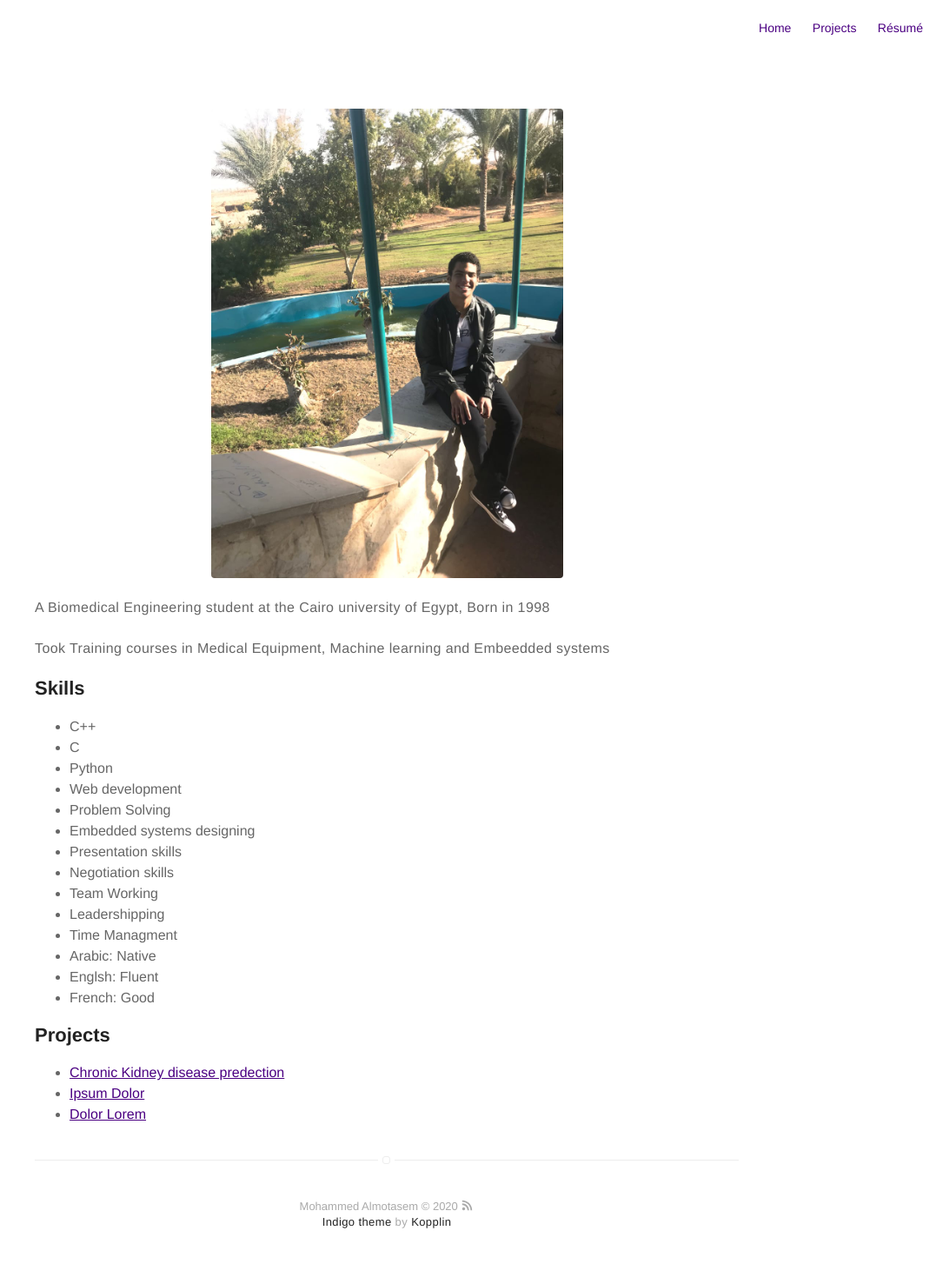
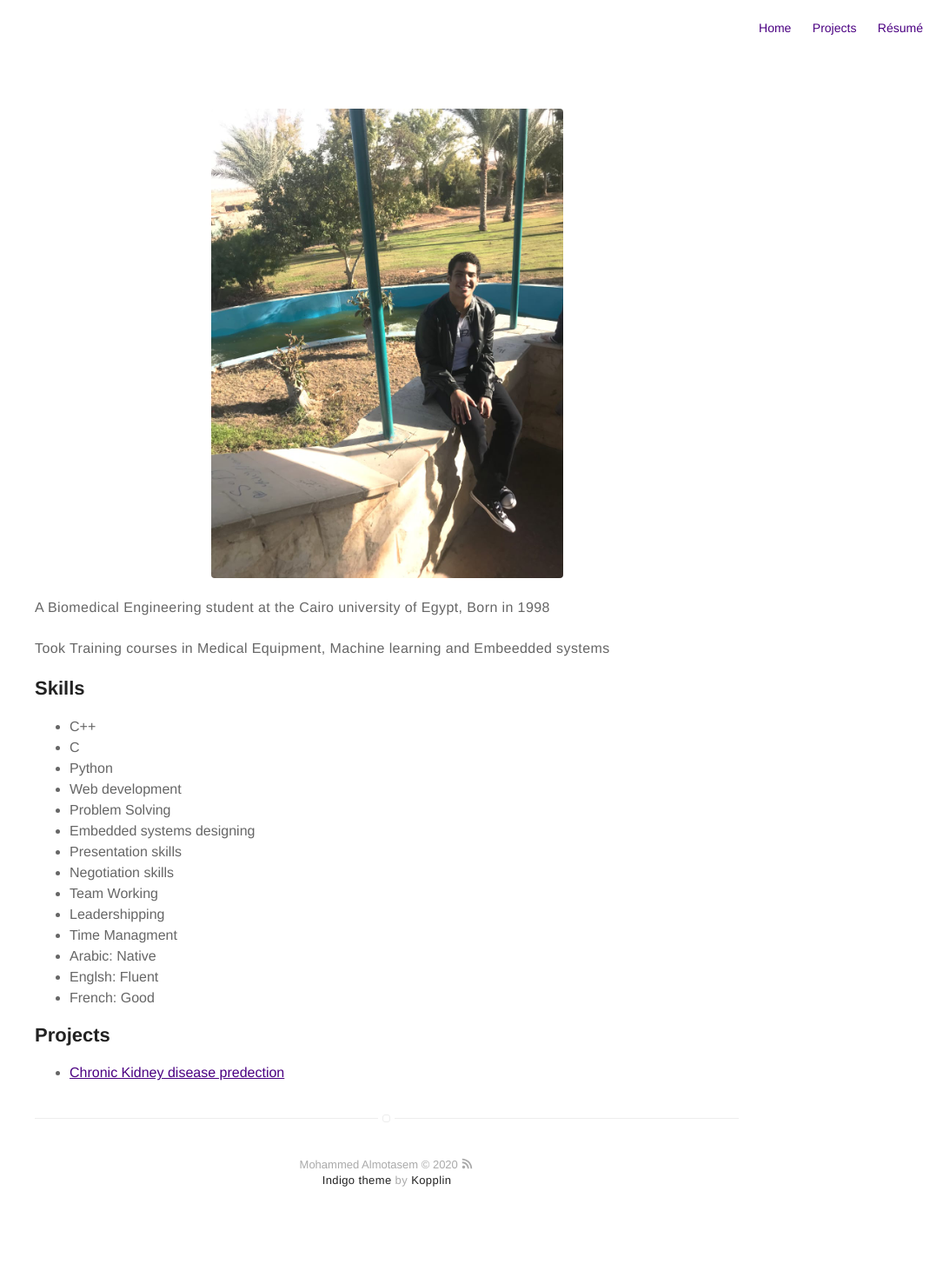
Before and after one commit to Almotasem100/Almotasem100.github.io, a Jekyll site: the page built from about.md, in a window 1280 px wide. Shown: the whole page at 87% size, without its empty margins (195-1280 px from the left). Built offline with Jekyll 4.4.1, drawn with Linux system fonts in a browser that asks for light colours; after the commit the page ends 1429 px from its top, so only the background shows below that; some of the changed lines change nothing that is shown.

Commit message:
Update about.md

```diff
--- a/about.md
+++ b/about.md
@@ -31,7 +31,7 @@ layout: page
 <h2>Projects</h2>
 
 <ul>
-	<li><a href="https://github.com/">Chronic Kidney disease predection</a></li>
-	<li><a href="https://github.com/">Ipsum Dolor</a></li>
-	<li><a href="https://github.com/">Dolor Lorem</a></li>
+	<li><a href="https://almotasem100.github.io//chronic-kidney-disease/">Chronic Kidney disease predection</a></li>
+<!-- 	<li><a href="https://github.com/">Ipsum Dolor</a></li>
+	<li><a href="https://github.com/">Dolor Lorem</a></li> -->
 </ul>
```
